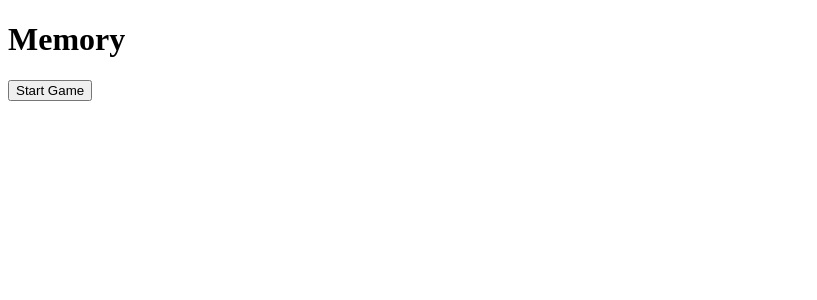
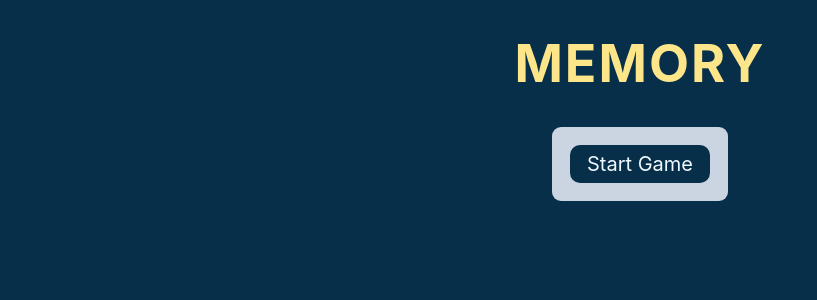
Before and after one commit to joshua-sigston/memory-game, a React (Vite) app: page / in a window 1280 px wide. Shown: the top 300 px of the page, without its empty margins (0-817 px from the left). Built offline with nearby package versions, Linux system fonts and the light colour scheme.

Commit message:
main app completed

```diff
--- a/src/App.tsx
+++ b/src/App.tsx
@@ -1,9 +1,11 @@
-import { useMemo, useState } from "react";
-import "./App.css";
+import { useEffect, useState } from "react";
+import "./index.css";
 import Form from "./components/form";
 import MemoryCard from "./components/memory-card";
-import getRandomNumber from "./helpers/random-number";
+import getDataSlice from "./helpers/random-emojies";
+import getShuffledArray from "./helpers/shuffle-array";
 
+// set data type for an emoji
 type EmojiData = {
   name: string;
   category: string;
@@ -12,31 +14,49 @@ type EmojiData = {
   unicode: string[];
 };
 
+type SelectedCard = {
+  name: string;
+  index: number;
+};
+
 function App() {
+  // use state to set game status and emoji data
   const [isGameOn, setIsGameOn] = useState(false);
   const [emojisData, setEmojisData] = useState<EmojiData[]>([]);
+  const [selectedCards, setSelectedCards] = useState<SelectedCard[]>([]);
+  const [matchedCards, setMatchedCards] = useState<SelectedCard[]>([]);
 
-  const indexNumbers = useMemo(() => getRandomNumber(), []);
+  useEffect(() => {
+    if (selectedCards.length === 2) {
+      if (selectedCards[0].name === selectedCards[1].name) {
+        setMatchedCards((prev) => [...prev, ...selectedCards]);
+      }
+    }
+  }, [selectedCards]);
 
+  // function that starts the game
   async function startGame(e: React.FormEvent<HTMLButtonElement>) {
+    // prevent page from reloading
     e.preventDefault();
 
     try {
+      // api call to get data
       const resp = await fetch(
         `https://emojihub.yurace.pro/api/all/category/animals-and-nature`
       );
+      // if not return of data, set error
       if (!resp.ok) {
         throw new Error(`HTTP error! status: ${resp.status}`);
       }
 
-      const data = await resp.json();
-      const dataSample = data.slice(0, 21);
+      // stores data as an array of emojies in json format
+      const data: EmojiData[] = await resp.json();
+      // call to store dataSlice is an array of random emojies chosen by a call of random numbers
+      const dataSlice = getDataSlice(data);
+      // call to store emojiesArray as an array of the dataSlice shuffled
+      const emojiesArray = getShuffledArray(dataSlice);
 
-      const filteredData = dataSample.filter((_: EmojiData, i: number) =>
-        indexNumbers.includes(i)
-      );
-
-      setEmojisData(filteredData);
+      setEmojisData(emojiesArray);
       setIsGameOn(true);
     } catch (error) {
       console.error(error);
@@ -44,8 +64,19 @@ function App() {
     setIsGameOn(true);
   }
 
-  function turnCard() {
-    console.log("Memory card clicked");
+  function turnCard(name: string, index: number) {
+    const selectedCardEntry = selectedCards.find(
+      (emoji) => emoji.index === index
+    );
+
+    if (!selectedCardEntry && selectedCards.length < 2) {
+      setSelectedCards((prevSelectedCards) => [
+        ...prevSelectedCards,
+        { name, index },
+      ]);
+    } else if (!selectedCardEntry && selectedCards.length === 2) {
+      setSelectedCards([{ name, index }]);
+    }
   }
 
   console.log(emojisData);
@@ -53,7 +84,14 @@ function App() {
     <main>
       <h1>Memory</h1>
       {!isGameOn && <Form handleSubmit={startGame} />}
-      {isGameOn && <MemoryCard handleClick={turnCard} data={emojisData} />}
+      {isGameOn && (
+        <MemoryCard
+          handleClick={turnCard}
+          data={emojisData}
+          selectedCards={selectedCards}
+          matchedCards={matchedCards}
+        />
+      )}
     </main>
   );
 }
--- /dev/null
+++ b/src/components/emoji-button.tsx
@@ -0,0 +1,33 @@
+type SelectedCard = {
+  name: string;
+  index: number;
+};
+
+interface Props {
+  content: string;
+  style: string;
+  onClick: () => void;
+  selectedCardEntry?: SelectedCard;
+  matchedCardEntry?: SelectedCard;
+}
+
+const EmojiButton = ({
+  content,
+  onClick,
+  selectedCardEntry,
+  matchedCardEntry,
+}: Props) => {
+  const btnContent = matchedCardEntry || selectedCardEntry ? content : "?";
+  const btnStyle = matchedCardEntry
+    ? "btn--emoji__back--matched"
+    : selectedCardEntry
+    ? "btn--emoji__back--selected"
+    : "btn--emoji__front";
+  return (
+    <button className={`btn btn--emoji ${btnStyle}`} onClick={onClick}>
+      {btnContent}
+    </button>
+  );
+};
+
+export default EmojiButton;
--- /dev/null
+++ b/src/helpers/random-emojies.ts
@@ -0,0 +1,19 @@
+import getRandomIndices from "./random-number";
+
+type EmojiData = {
+  name: string;
+  category: string;
+  group: string;
+  htmlCode: string[];
+  unicode: string[];
+};
+
+export default function getDataSlice(data: EmojiData[]) {
+  // the getRandomIndicies function gets 5 random numbers from 1 to the length of the array
+  const randomIndicies = getRandomIndices(data);
+
+  // creates array that stores the emojies in the given array indicex
+  const dataSlice = randomIndicies.map((i) => data[i]);
+
+  return dataSlice;
+}
--- a/src/helpers/random-number.ts
+++ b/src/helpers/random-number.ts
@@ -1,11 +1,22 @@
-// const randomNumber: number = Math.floor(Math.random() * 20) + 1;
+type EmojiData = {
+  name: string;
+  category: string;
+  group: string;
+  htmlCode: string[];
+  unicode: string[];
+};
 
-export default function getRandomNumber() {
-  const num1 = Math.floor(Math.random() * 20) + 1;
-  const num2 = Math.floor(Math.random() * 20) + 1;
-  const num3 = Math.floor(Math.random() * 20) + 1;
-  const num4 = Math.floor(Math.random() * 20) + 1;
-  const num5 = Math.floor(Math.random() * 20) + 1;
+// funciton that creates an array of random numbers that start at 1 and end at the length of the array
+export default function getRandomIndices(data: EmojiData[]) {
+  const randomIndicesArray: number[] = [];
+  for (let index = 0; index < 5; index++) {
+    const rand = Math.floor(Math.random() * data.length) + 1;
+    if (!randomIndicesArray.includes(rand)) {
+      randomIndicesArray.push(rand);
+    } else {
+      index--;
+    }
+  }
 
-  return [num1, num2, num3, num4, num5];
+  return randomIndicesArray;
 }
--- /dev/null
+++ b/src/helpers/shuffle-array.ts
@@ -0,0 +1,21 @@
+type EmojiData = {
+  name: string;
+  category: string;
+  group: string;
+  htmlCode: string[];
+  unicode: string[];
+};
+
+// function that creates an new array from shuffleing the original array
+export default function getShuffledArray(data: EmojiData[]) {
+  const array = [...data, ...data];
+
+  for (let i = array.length - 1; i > 0; i--) {
+    const j = Math.floor(Math.random() * (i + 1));
+    const temp = array[i];
+    array[i] = array[j];
+    array[j] = temp;
+  }
+
+  return array;
+}
--- a/src/index.css
+++ b/src/index.css
@@ -0,0 +1,246 @@
+* {
+  margin: 0;
+}
+
+:root {
+  --dark-primary: #082f49;
+  --light-primary: #f0f9ff;
+  --light-secondary: #cbd5e1;
+  --accent: #fde68a;
+  --btn-disabled: #a8a29e;
+}
+
+/*===========================
+Layout
+============================*/
+body {
+  font-family: "Inter", sans-serif;
+  background: var(--dark-primary);
+  color: var(--light-primary);
+  text-align: center;
+  min-height: 100vh;
+}
+
+main {
+  display: flex;
+  flex-direction: column;
+  align-items: center;
+  gap: 2em;
+  height: 100%;
+  min-height: 100vh;
+  padding: 2em;
+}
+
+.wrapper {
+  display: flex;
+  flex-direction: column;
+  gap: 1.5em;
+  background-color: var(--light-secondary);
+  color: var(--dark-primary);
+  border-radius: 0.5em;
+}
+
+.wrapper--accent {
+  padding: 2em 3em;
+  border: 1px solid var(--dark-primary);
+  box-shadow: 0 0 5px 2px var(--light-primary);
+}
+
+/*===========================
+Typography
+============================*/
+
+h1 {
+  color: var(--accent);
+  font-size: 2.25rem;
+  letter-spacing: 2px;
+  text-transform: uppercase;
+  margin: 0;
+}
+
+.p--large {
+  font-size: 1.5rem;
+}
+
+.p--regular {
+  font-size: 1.125em;
+}
+
+/*===========================
+Buttons
+============================*/
+.btn {
+  background-color: var(--light-primary);
+  color: var(--dark-primary);
+  font-family: inherit;
+  border: 2px solid var(--dark-primary);
+  border-radius: 0.5em;
+  cursor: pointer;
+}
+
+.btn--text {
+  background-color: var(--dark-primary);
+  color: var(--light-primary);
+  font-size: 1.25rem;
+  width: max-content;
+  margin: 0 auto;
+  padding: 0.25em 0.75em;
+}
+
+.btn--emoji {
+  width: 100%;
+  height: 100px;
+  font-size: 3rem;
+  border: 2px solid var(--light-primary);
+}
+
+.btn--text:hover,
+.btn--text:focus {
+  background-color: var(--light-primary);
+  color: var(--dark-primary);
+  box-shadow: 0 0 5px 1px var(--dark-primary);
+}
+
+/*===========================
+Form
+============================*/
+
+.form-container {
+  display: flex;
+  flex-direction: column;
+  gap: 1.5em;
+  text-align: start;
+}
+
+form {
+  gap: 2em;
+  font-size: 1.125rem;
+  padding: 1em;
+  border-radius: 0.5em;
+}
+
+.form__inner-wrapper {
+  display: flex;
+  flex-direction: column;
+  gap: 0.5em;
+}
+
+select {
+  background-color: var(--dark-primary);
+  color: var(--light-primary);
+  font-family: inherit;
+  padding: 0.5em;
+  border: 1px solid var(--dark-primary);
+  border-radius: 0.5em;
+  cursor: pointer;
+}
+
+select:hover,
+select:focus {
+  background-color: var(--light-primary);
+  color: var(--dark-primary);
+  box-shadow: 0 0 2px 1px var(--dark-primary);
+}
+
+/*===========================
+Game
+============================*/
+.card-container {
+  padding-left: 0;
+  display: grid;
+  grid-template-columns: repeat(auto-fit, minmax(100px, 1fr));
+  gap: 1em;
+  width: 100%;
+}
+
+.card-item {
+  list-style: none;
+}
+
+/* Animated memory card */
+.card-item--selected,
+.card-item--matched,
+.btn--emoji__back--selected,
+.btn--emoji__back--matched {
+  transform: rotateY(180deg);
+}
+
+.card-item--selected {
+  transition: 0.6s;
+  transform-style: preserve-3d;
+}
+
+.btn--emoji__front,
+.btn--emoji__back--selected {
+  backface-visibility: hidden;
+}
+
+.btn--emoji__back--matched {
+  backface-visibility: unset;
+  background-color: var(--btn-disabled);
+  border: 2px solid var(--btn-disabled);
+  cursor: not-allowed;
+}
+
+.btn--emoji__front:hover,
+.btn--emoji__front:focus {
+  background-color: var(--accent);
+  border: 2px solid var(--dark-primary);
+  box-shadow: 0 0 5px 2px var(--light-primary);
+  cursor: pointer;
+}
+
+.card-item--selected .btn--emoji__back--selected {
+  border: 2px solid var(--dark-primary);
+  box-shadow: 0 0 5px 2px var(--light-primary);
+}
+
+/*===========================
+Screen reader only
+============================*/
+.sr-only {
+  border: 0 !important;
+  clip: rect(1px, 1px, 1px, 1px) !important;
+  -webkit-clip-path: inset(50%) !important;
+  clip-path: inset(50%) !important;
+  height: 1px !important;
+  margin: -1px !important;
+  overflow: hidden !important;
+  padding: 0 !important;
+  position: absolute !important;
+  width: 1px !important;
+  white-space: nowrap !important;
+}
+
+/*===========================
+Media queries
+============================*/
+@media (min-width: 768px) {
+  h1 {
+    font-size: 2.75rem;
+  }
+
+  .btn--emoji {
+    font-size: 4rem;
+    height: 110px;
+  }
+
+  .card-container {
+    grid-template-columns: repeat(auto-fit, minmax(110px, 1fr));
+  }
+}
+
+@media (min-width: 1024px) {
+  h1 {
+    font-size: 3.25rem;
+  }
+
+  .btn--emoji {
+    font-size: 4.5rem;
+    height: 125px;
+  }
+
+  .card-container {
+    grid-template-columns: repeat(auto-fit, minmax(125px, 1fr));
+  }
+}
```
Also changed, not shown: src/components/memory-card.tsx (+40 -12 lines), src/helpers/shuffle.ts (added, +10 -0 lines).
